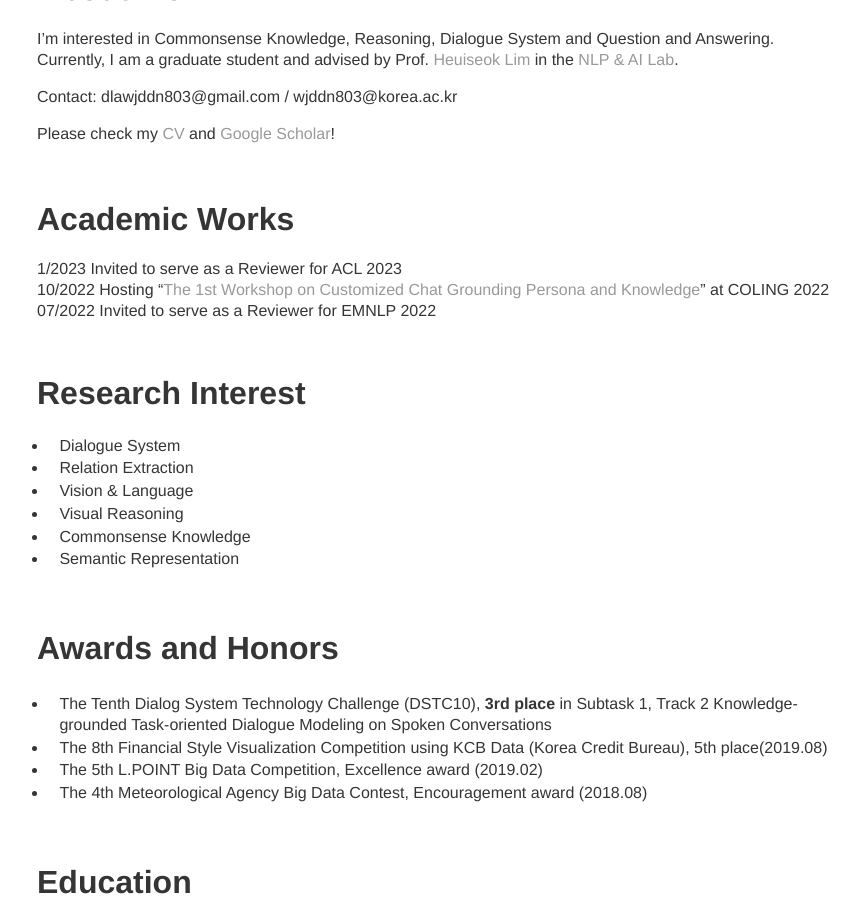
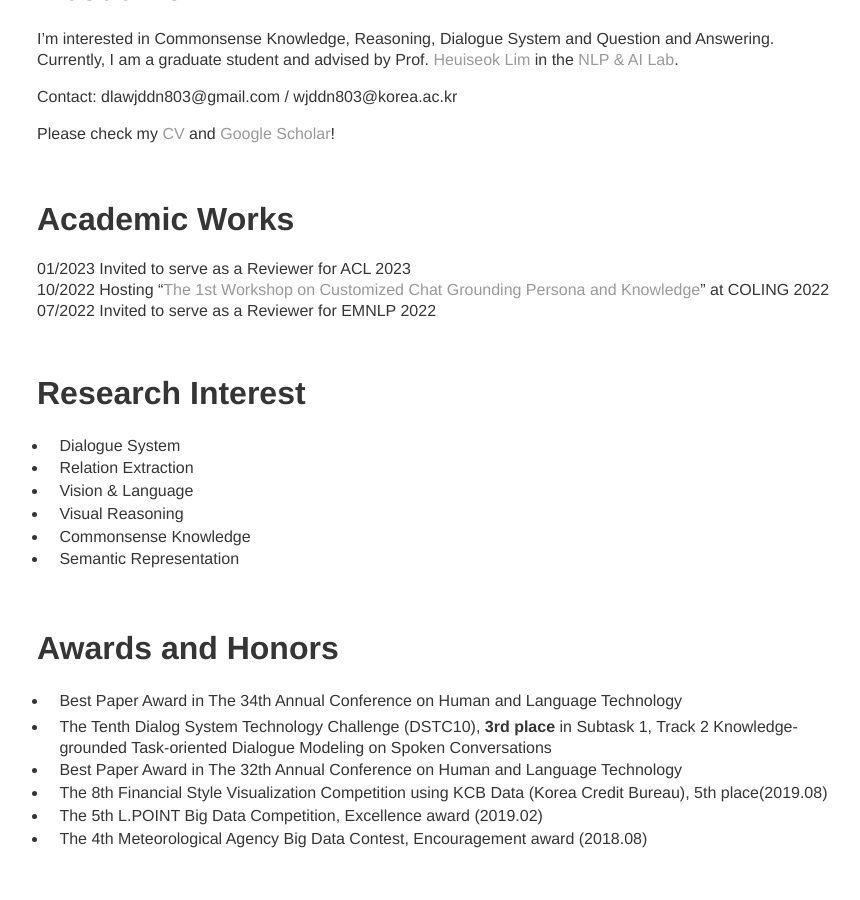
Before and after one commit to dlawjddn803/dlawjddn803.github.io, a Jekyll site: the page built from index.md, in a window 1280 px wide and 900 px high, scrolled down 314 px. Shown: the whole window, without its empty margins (203-1063 px from the left). Built offline with Jekyll 4.4.1, drawn with Linux system fonts in a browser that asks for light colours; our own code applies the rules of GitHub Pages for plain Markdown files.

Commit message:
add info

```diff
--- a/index.md
+++ b/index.md
@@ -15,7 +15,7 @@ Please check my [CV](https://drive.google.com/file/d/1OIubJzknuk7bAkOjLuTYHHNBPV
 
 
 # Academic Works
-1/2023     Invited to serve as a Reviewer for ACL 2023 <br/>
+01/2023     Invited to serve as a Reviewer for ACL 2023 <br/>
 10/2022     Hosting "[The 1st Workshop on Customized Chat Grounding Persona and Knowledge](https://sites.google.com/view/persona-knowledge-workshop/home?authuser=0)" at COLING 2022 <br/>
 07/2022     Invited to serve as a Reviewer for EMNLP 2022 <br/>
 
@@ -33,7 +33,9 @@ Please check my [CV](https://drive.google.com/file/d/1OIubJzknuk7bAkOjLuTYHHNBPV
 <br/>
 
 # Awards and Honors
+* Best Paper Award in The 34th Annual Conference on Human and Language Technology
 * The Tenth Dialog System Technology Challenge (DSTC10), **3rd place** in Subtask 1, Track 2 Knowledge-grounded Task-oriented Dialogue Modeling on Spoken Conversations
+* Best Paper Award in The 32th Annual Conference on Human and Language Technology
 * The 8th Financial Style Visualization Competition using KCB Data (Korea Credit Bureau), 5th place(2019.08)
 * The 5th L.POINT Big Data Competition, Excellence award (2019.02)
 * The 4th Meteorological Agency Big Data Contest, Encouragement award (2018.08)
```
